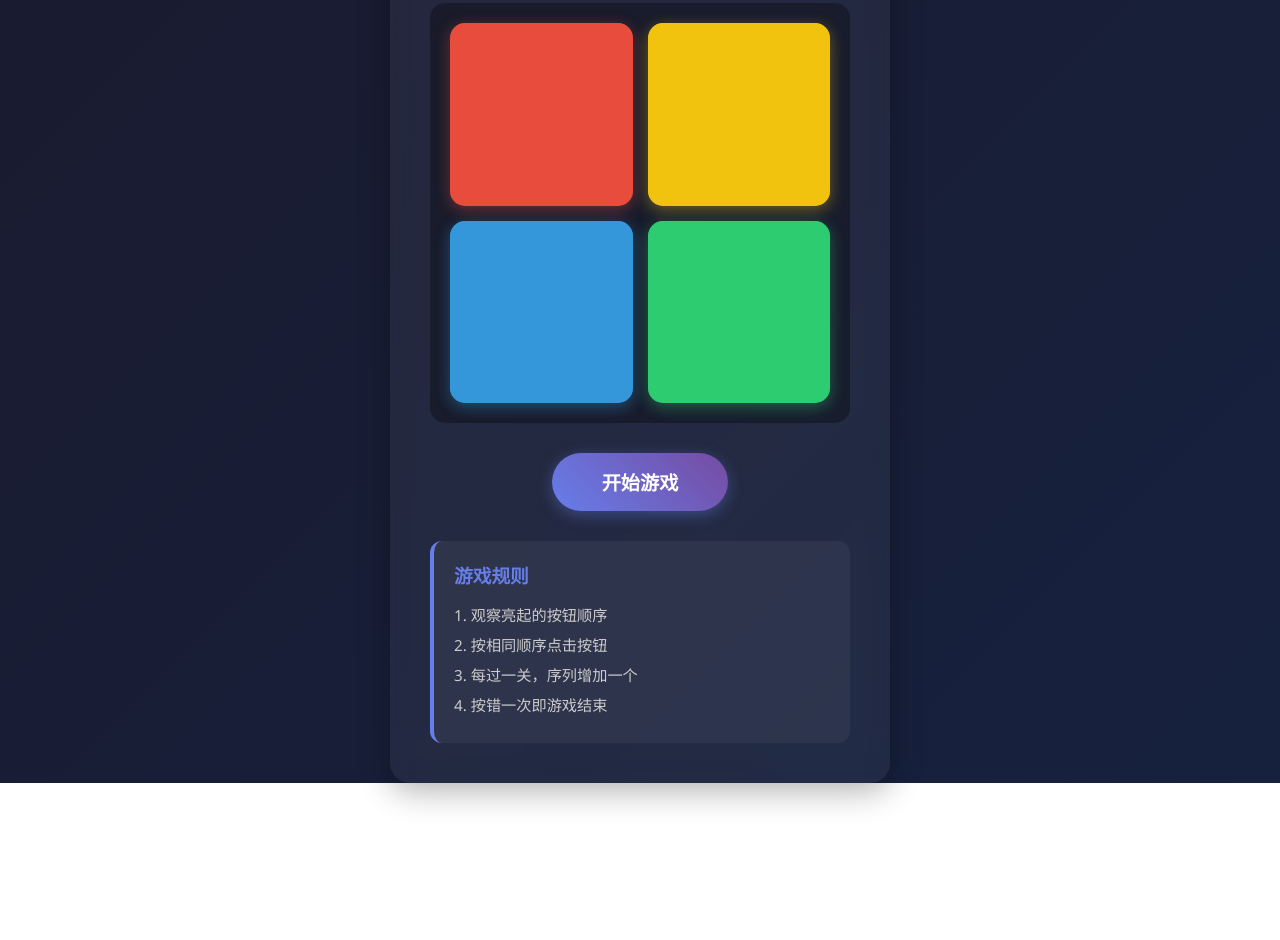
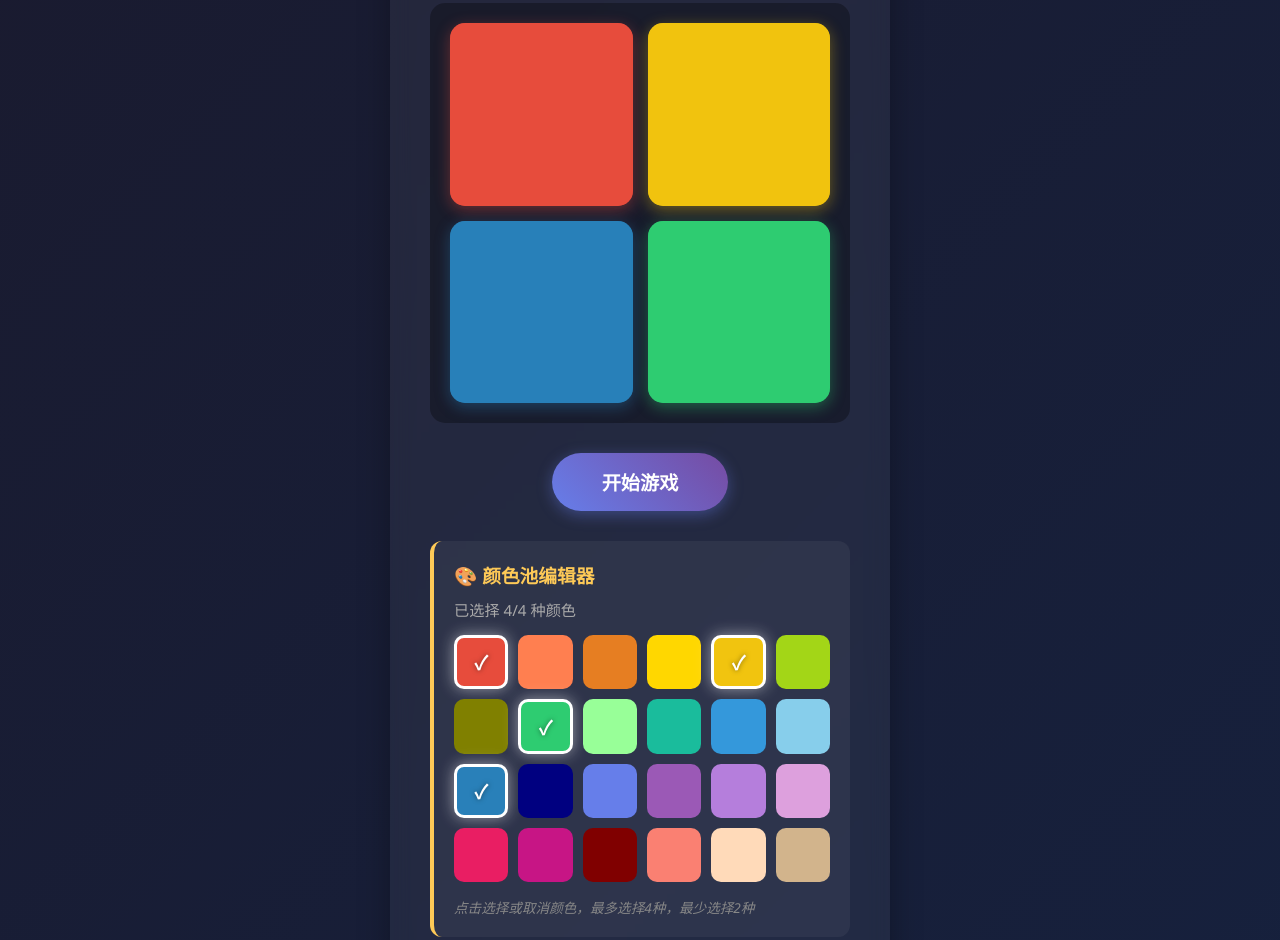
Before and after one commit to wyw14/hxp4-1-23, a website built with Vite: page client/index.html in a window 1280 px wide. Shown: the part 344-1284 px from the top of the page. Before the commit the page ends 1127 px from the top, so only its background shows below. Built offline with nearby package versions, Linux system fonts and the light colour scheme; files whose address does not match are found by name.

Commit message:
.1061449896825975:92377cf89541b82c5dd2ca429245b207_6a31a1e1b2c6c8437a70fb9e.6a31a1f4b2c6c8437a70fbb5.6a31a1f4ef4de24207e801c3:Trae CN.T(2026/6/17 03:20:20)

```diff
--- a/client/game.ts
+++ b/client/game.ts
@@ -1,6 +1,39 @@
-type Color = 'red' | 'yellow' | 'blue' | 'green';
+type ColorName = string;
 
-const COLORS: Color[] = ['red', 'yellow', 'blue', 'green'];
+interface ColorOption {
+  name: ColorName;
+  hex: string;
+  label: string;
+}
+
+const COLOR_POOL: ColorOption[] = [
+  { name: 'red', hex: '#e74c3c', label: '红色' },
+  { name: 'coral', hex: '#ff7f50', label: '珊瑚色' },
+  { name: 'orange', hex: '#e67e22', label: '橙色' },
+  { name: 'gold', hex: '#ffd700', label: '金色' },
+  { name: 'yellow', hex: '#f1c40f', label: '黄色' },
+  { name: 'lime', hex: '#a3d617', label: '青柠色' },
+  { name: 'olive', hex: '#808000', label: '橄榄色' },
+  { name: 'green', hex: '#2ecc71', label: '绿色' },
+  { name: 'mint', hex: '#98ff98', label: '薄荷色' },
+  { name: 'teal', hex: '#1abc9c', label: '青色' },
+  { name: 'cyan', hex: '#3498db', label: '天蓝色' },
+  { name: 'sky', hex: '#87ceeb', label: '淡蓝色' },
+  { name: 'blue', hex: '#2980b9', label: '蓝色' },
+  { name: 'navy', hex: '#000080', label: '海军蓝' },
+  { name: 'indigo', hex: '#667eea', label: '靛蓝色' },
+  { name: 'purple', hex: '#9b59b6', label: '紫色' },
+  { name: 'lavender', hex: '#b57edc', label: '薰衣草色' },
+  { name: 'plum', hex: '#dda0dd', label: '梅红色' },
+  { name: 'pink', hex: '#e91e63', label: '粉红色' },
+  { name: 'magenta', hex: '#c71585', label: '洋红色' },
+  { name: 'maroon', hex: '#800000', label: '褐红色' },
+  { name: 'salmon', hex: '#fa8072', label: '鲑鱼色' },
+  { name: 'peach', hex: '#ffdab9', label: '桃色' },
+  { name: 'tan', hex: '#d2b48c', label: '棕褐色' },
+];
+
+const DEFAULT_SELECTED_COLORS: ColorName[] = ['red', 'yellow', 'blue', 'green'];
 
 interface HighScoreResponse {
   highScore: number;
@@ -8,18 +41,21 @@ interface HighScoreResponse {
 }
 
 class ColorMemoryGame {
-  private sequence: Color[] = [];
+  private sequence: ColorName[] = [];
   private playerIndex: number = 0;
   private isPlaying: boolean = false;
   private isShowingSequence: boolean = false;
   private level: number = 0;
   private highScore: number = 0;
+  private selectedColors: ColorName[] = [...DEFAULT_SELECTED_COLORS];
 
   private readonly buttons: NodeListOf<HTMLButtonElement>;
   private readonly startBtn: HTMLButtonElement;
   private readonly currentLevelEl: HTMLElement;
   private readonly highScoreEl: HTMLElement;
   private readonly gameStatusEl: HTMLElement;
+  private readonly colorPoolEl: HTMLElement;
+  private readonly selectedColorsInfoEl: HTMLElement;
 
   private readonly lightOnDuration: number = 600;
   private readonly lightOffDuration: number = 300;
@@ -30,12 +66,17 @@ class ColorMemoryGame {
     this.currentLevelEl = document.getElementById('current-level') as HTMLElement;
     this.highScoreEl = document.getElementById('high-score') as HTMLElement;
     this.gameStatusEl = document.getElementById('game-status') as HTMLElement;
+    this.colorPoolEl = document.getElementById('color-pool') as HTMLElement;
+    this.selectedColorsInfoEl = document.getElementById('selected-colors-info') as HTMLElement;
 
     this.init();
   }
 
   private async init(): Promise<void> {
     this.setupEventListeners();
+    this.renderColorPool();
+    this.updateGameBoardColors();
+    this.updateSelectedColorsInfo();
     await this.fetchHighScore();
   }
 
@@ -44,7 +85,7 @@ class ColorMemoryGame {
 
     this.buttons.forEach(btn => {
       btn.addEventListener('click', (e) => {
-        const color = (e.target as HTMLButtonElement).dataset.color as Color;
+        const color = (e.target as HTMLButtonElement).dataset.color as ColorName;
         this.handlePlayerInput(color);
       });
     });
@@ -91,6 +132,7 @@ class ColorMemoryGame {
 
     this.setButtonsDisabled(true);
     this.startBtn.disabled = true;
+    this.setColorPoolDisabled(true);
 
     this.showStatus('游戏开始！', 'playing');
     this.nextRound();
@@ -101,7 +143,7 @@ class ColorMemoryGame {
     this.currentLevelEl.textContent = this.level.toString();
     this.playerIndex = 0;
 
-    const randomColor = COLORS[Math.floor(Math.random() * COLORS.length)];
+    const randomColor = this.selectedColors[Math.floor(Math.random() * this.selectedColors.length)];
     this.sequence.push(randomColor);
 
     this.showStatus(`第 ${this.level} 关 - 记住序列`, 'playing');
@@ -128,7 +170,7 @@ class ColorMemoryGame {
     this.showStatus('请按顺序点击按钮', 'playing');
   }
 
-  private async lightUpButton(color: Color): Promise<void> {
+  private async lightUpButton(color: ColorName): Promise<void> {
     const button = this.getButtonByColor(color);
     if (!button) return;
 
@@ -137,11 +179,11 @@ class ColorMemoryGame {
     button.classList.remove('active');
   }
 
-  private getButtonByColor(color: Color): HTMLButtonElement | null {
+  private getButtonByColor(color: ColorName): HTMLButtonElement | null {
     return document.querySelector(`.color-btn[data-color="${color}"]`);
   }
 
-  private async handlePlayerInput(color: Color): Promise<void> {
+  private async handlePlayerInput(color: ColorName): Promise<void> {
     if (!this.isPlaying || this.isShowingSequence) return;
 
     const expectedColor = this.sequence[this.playerIndex];
@@ -173,6 +215,7 @@ class ColorMemoryGame {
     this.isPlaying = false;
     this.setButtonsDisabled(true);
     this.startBtn.disabled = false;
+    this.setColorPoolDisabled(false);
 
     const finalScore = this.level - 1;
     this.showStatus(`游戏结束！你完成了 ${finalScore} 关`, 'gameover');
@@ -188,6 +231,20 @@ class ColorMemoryGame {
     });
   }
 
+  private setColorPoolDisabled(disabled: boolean): void {
+    const poolButtons = this.colorPoolEl.querySelectorAll('.pool-color-btn');
+    poolButtons.forEach(btn => {
+      (btn as HTMLButtonElement).disabled = disabled;
+      if (disabled) {
+        (btn as HTMLButtonElement).style.opacity = '0.5';
+        (btn as HTMLButtonElement).style.cursor = 'not-allowed';
+      } else {
+        (btn as HTMLButtonElement).style.opacity = '1';
+        (btn as HTMLButtonElement).style.cursor = 'pointer';
+      }
+    });
+  }
+
   private showStatus(message: string, type: 'playing' | 'gameover' | 'success' | '' = ''): void {
     this.gameStatusEl.textContent = message;
     this.gameStatusEl.className = 'game-status';
@@ -199,6 +256,68 @@ class ColorMemoryGame {
   private delay(ms: number): Promise<void> {
     return new Promise(resolve => setTimeout(resolve, ms));
   }
+
+  private renderColorPool(): void {
+    this.colorPoolEl.innerHTML = '';
+    COLOR_POOL.forEach(colorOption => {
+      const colorBtn = document.createElement('button');
+      colorBtn.className = 'pool-color-btn';
+      colorBtn.dataset.color = colorOption.name;
+      colorBtn.style.backgroundColor = colorOption.hex;
+      colorBtn.title = colorOption.label;
+
+      if (this.selectedColors.includes(colorOption.name)) {
+        colorBtn.classList.add('selected');
+      }
+
+      colorBtn.addEventListener('click', () => this.toggleColorSelection(colorOption.name));
+      this.colorPoolEl.appendChild(colorBtn);
+    });
+  }
+
+  private toggleColorSelection(colorName: ColorName): void {
+    if (this.isPlaying) return;
+
+    const index = this.selectedColors.indexOf(colorName);
+    if (index > -1) {
+      if (this.selectedColors.length > 2) {
+        this.selectedColors.splice(index, 1);
+      } else {
+        this.showStatus('至少需要选择2种颜色', 'gameover');
+        return;
+      }
+    } else {
+      if (this.selectedColors.length < 4) {
+        this.selectedColors.push(colorName);
+      } else {
+        this.showStatus('最多选择4种颜色', 'gameover');
+        return;
+      }
+    }
+
+    this.renderColorPool();
+    this.updateGameBoardColors();
+    this.updateSelectedColorsInfo();
+  }
+
+  private updateGameBoardColors(): void {
+    const buttons = document.querySelectorAll('.color-btn');
+    buttons.forEach((btn, index) => {
+      const colorName = this.selectedColors[index];
+      if (colorName) {
+        const colorOption = COLOR_POOL.find(c => c.name === colorName);
+        if (colorOption) {
+          (btn as HTMLButtonElement).dataset.color = colorName;
+          (btn as HTMLButtonElement).style.backgroundColor = colorOption.hex;
+          (btn as HTMLButtonElement).style.boxShadow = `0 4px 15px ${colorOption.hex}66`;
+        }
+      }
+    });
+  }
+
+  private updateSelectedColorsInfo(): void {
+    this.selectedColorsInfoEl.textContent = `已选择 ${this.selectedColors.length}/4 种颜色`;
+  }
 }
 
 new ColorMemoryGame();
--- a/client/index.html
+++ b/client/index.html
@@ -34,6 +34,13 @@
       <button id="start-btn" class="start-btn">开始游戏</button>
     </div>
 
+    <div class="color-pool-section">
+      <h3>🎨 颜色池编辑器</h3>
+      <p id="selected-colors-info" class="selected-colors-info">已选择 4/4 种颜色</p>
+      <div id="color-pool" class="color-pool"></div>
+      <p class="pool-hint">点击选择或取消颜色，最多选择4种，最少选择2种</p>
+    </div>
+
     <div class="instructions">
       <h3>游戏规则</h3>
       <p>1. 观察亮起的按钮顺序</p>
--- a/client/style.css
+++ b/client/style.css
@@ -159,23 +159,11 @@ h1 {
 .color-btn.active::before {
   opacity: 1;
   filter: brightness(1.5);
-  box-shadow: 0 0 30px currentColor, 0 0 60px currentColor;
 }
 
-.color-btn.red.active {
-  box-shadow: 0 0 40px rgba(231, 76, 60, 0.8), 0 0 80px rgba(231, 76, 60, 0.4);
-}
-
-.color-btn.yellow.active {
-  box-shadow: 0 0 40px rgba(241, 196, 15, 0.8), 0 0 80px rgba(241, 196, 15, 0.4);
-}
-
-.color-btn.blue.active {
-  box-shadow: 0 0 40px rgba(52, 152, 219, 0.8), 0 0 80px rgba(52, 152, 219, 0.4);
-}
-
-.color-btn.green.active {
-  box-shadow: 0 0 40px rgba(46, 204, 113, 0.8), 0 0 80px rgba(46, 204, 113, 0.4);
+.color-btn.active {
+  box-shadow: 0 0 40px rgba(255, 255, 255, 0.6), 0 0 80px rgba(255, 255, 255, 0.3) !important;
+  transform: scale(1.05);
 }
 
 .color-btn.correct {
@@ -247,6 +235,70 @@ h1 {
   font-size: 0.95rem;
 }
 
+.color-pool-section {
+  text-align: left;
+  padding: 20px;
+  background: rgba(255, 255, 255, 0.05);
+  border-radius: 12px;
+  border-left: 4px solid #feca57;
+  margin-bottom: 30px;
+}
+
+.color-pool-section h3 {
+  margin-bottom: 10px;
+  color: #feca57;
+}
+
+.selected-colors-info {
+  font-size: 0.95rem;
+  color: #aaa;
+  margin-bottom: 15px;
+}
+
+.color-pool {
+  display: grid;
+  grid-template-columns: repeat(6, 1fr);
+  gap: 10px;
+  margin-bottom: 15px;
+}
+
+.pool-color-btn {
+  width: 100%;
+  aspect-ratio: 1;
+  border: 3px solid transparent;
+  border-radius: 10px;
+  cursor: pointer;
+  transition: all 0.2s ease;
+  position: relative;
+}
+
+.pool-color-btn:hover {
+  transform: scale(1.1);
+}
+
+.pool-color-btn.selected {
+  border-color: #fff;
+  box-shadow: 0 0 15px rgba(255, 255, 255, 0.5);
+}
+
+.pool-color-btn.selected::after {
+  content: '✓';
+  position: absolute;
+  top: 50%;
+  left: 50%;
+  transform: translate(-50%, -50%);
+  color: #fff;
+  font-size: 1.2rem;
+  font-weight: bold;
+  text-shadow: 0 0 5px rgba(0, 0, 0, 0.5);
+}
+
+.pool-hint {
+  font-size: 0.85rem;
+  color: #888;
+  font-style: italic;
+}
+
 @media (max-width: 500px) {
   .container {
     padding: 20px;
@@ -261,4 +313,9 @@ h1 {
     gap: 10px;
     padding: 15px;
   }
+
+  .color-pool {
+    grid-template-columns: repeat(4, 1fr);
+    gap: 8px;
+  }
 }
```
